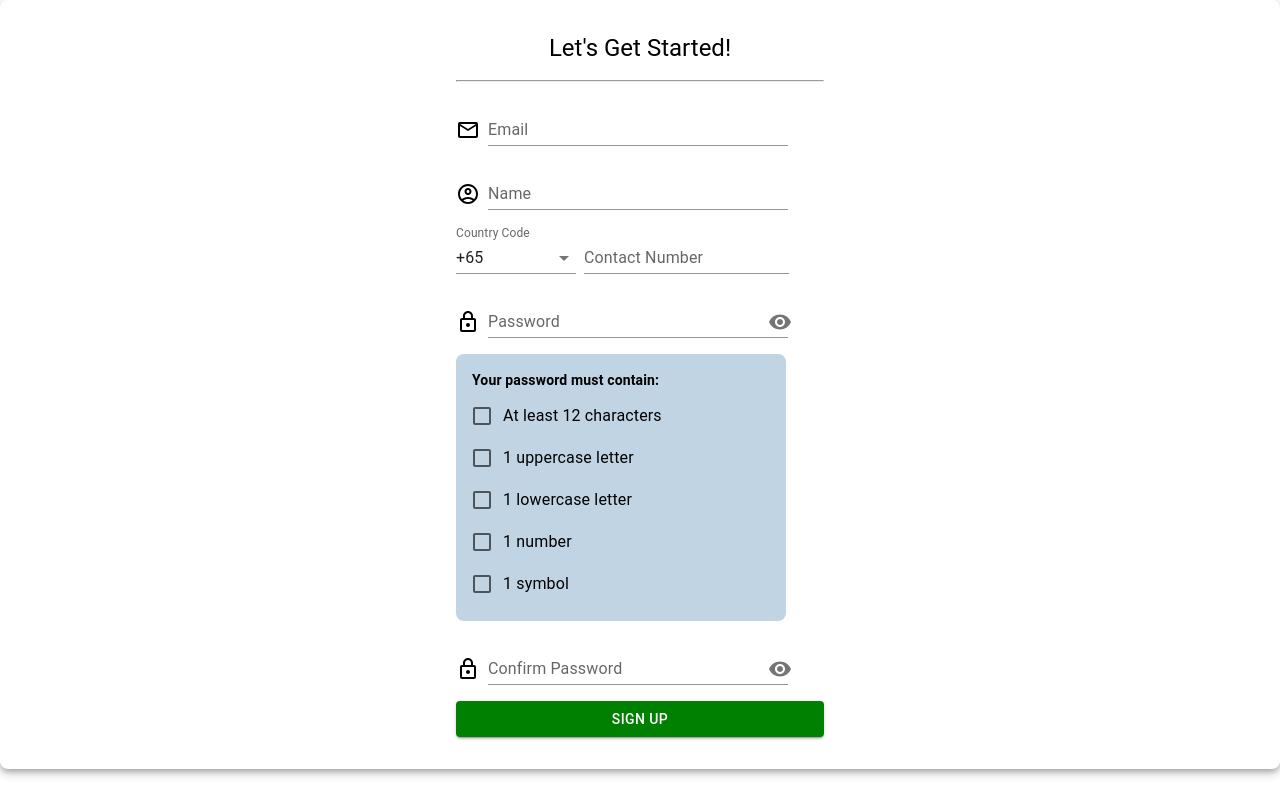
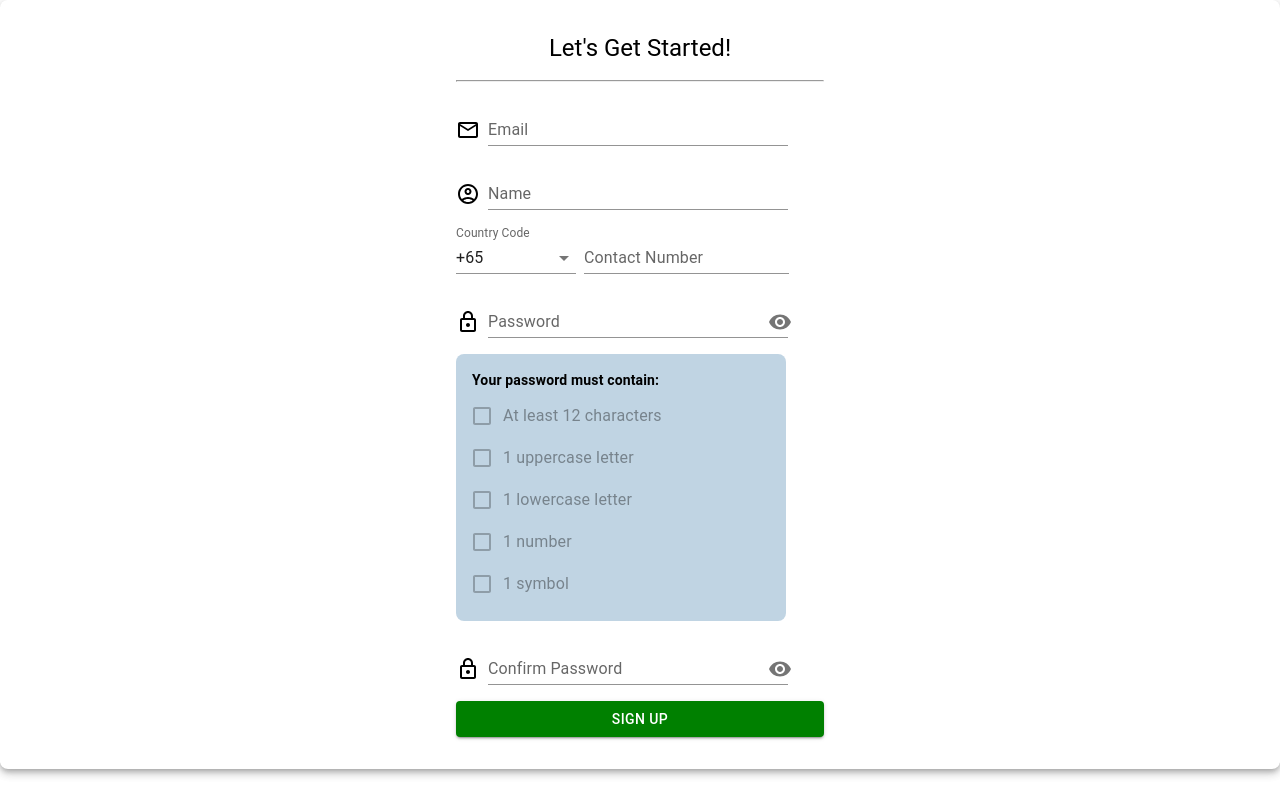
Before and after one commit to felixli1998/FYP-24_DCS__CodeAbility-Crew_EcoYah, a React (Create React App) app in the folder client/: page / in a window 1280 px wide. Built offline with nearby package versions, Linux system fonts and the light colour scheme.

Commit message:
feat: added more validation for password criteria & confirm password

```diff
--- a/client/src/components/CheckBox.tsx
+++ b/client/src/components/CheckBox.tsx
@@ -1,4 +1,4 @@
-import * as React from 'react';
+import { useState, useEffect } from 'react';
 import FormGroup from '@mui/material/FormGroup';
 import FormControlLabel from '@mui/material/FormControlLabel';
 import Checkbox from '@mui/material/Checkbox';
@@ -6,13 +6,37 @@ import Checkbox from '@mui/material/Checkbox';
 type CheckBoxProps = {
     type: string
     label: string[]
+    text: string
+    isValid: (arg: boolean) => void
 }
 
 export default function CheckBox(props: CheckBoxProps) {
+
+  const symbol = /[!@#$%^&*()_+\-=\[\]{};':"\\|,.<>\/?]+/;
+
+  console.log(props.text);
+
+  useEffect(() => {
+    const isPasswordValid = props.text.length >= 12 &&
+      /[A-Z]/.test(props.text) &&
+      /[a-z]/.test(props.text) &&
+      /\d/.test(props.text) &&
+      symbol.test(props.text);
+
+    props.isValid(isPasswordValid);
+
+  }, [props.text]);
+
+
   return (
     <FormGroup>
-        { props.label.map(function(label, i){
-            return <FormControlLabel control={<Checkbox />} label={label} key={i} />;
+        { props.label.map(function(label, i) {
+            return <FormControlLabel disabled control={<Checkbox checked={
+              (i === 0 && props.text.length >= 12) ||
+              (i === 1 && /[A-Z]/.test(props.text)) ||
+              (i === 2 && /[a-z]/.test(props.text)) ||
+              (i === 3 && /\d/.test(props.text)) ||
+              (i === 4 && symbol.test(props.text))} />} label={label} key={i} />;
         })}
     </FormGroup>
   );
--- a/client/src/components/TextFields.tsx
+++ b/client/src/components/TextFields.tsx
@@ -16,6 +16,7 @@ type TextFieldsProps = {
     type: string
     validate: boolean
     data: (type:string, arg: string) => void
+    error?: boolean
 }
 
 export default function TextFields(props: TextFieldsProps) {
@@ -42,6 +43,10 @@ export default function TextFields(props: TextFieldsProps) {
         console.log(event.target.value);
         setValue(event.target.value);
     };
+
+    // const handleDropdownChange = (event: any) => {
+    //   console.log(event.target.value);
+    // };
 
     console.log(value);
     props.data(props.type, value);
@@ -70,6 +75,7 @@ export default function TextFields(props: TextFieldsProps) {
                     suggested: true,
                   }}
                 getOptionLabel={(option) => "+" + option.phone}
+                // onChange={handleDropdownChange}
                 renderOption={(props, option) => (
                   <Box component="li" sx={{ '& > img': { mr: 2, flexShrink: 0 }, width: 100 }} {...props}>
                     <img
@@ -110,8 +116,8 @@ export default function TextFields(props: TextFieldsProps) {
                      : {} }
                 value={value}
                 onChange={handleInputChange}
-                error={props.validate && value === ""}
-                helperText={props.validate && value === "" ? helperText[props.type] : ""}
+                error={(props.validate && value === "") || (props.validate && props.error === false)}
+                helperText={(props.validate && value === "" ? helperText[props.type] : "") || (props.validate && props.error === false && props.type === "password" && "Please enter a valid password") || (props.validate && props.error === false && props.type === "confirm password" && "Please enter the same password") }
                 />
         </Box>
     );
--- a/client/src/pages/SignUp.tsx
+++ b/client/src/pages/SignUp.tsx
@@ -15,19 +15,32 @@ export default function SignUp() {
     const content: string[] = [ "At least 12 characters", "1 uppercase letter", "1 lowercase letter", "1 number", "1 symbol" ]
 
     const [validateForm, setValidateForm] = useState(false);
+    const [passwordText, setPasswordText] = useState("");
+    const [isPasswordValid, setIsPasswordValid] = useState(false);
+    const [isPasswordSame, setIsPasswordSame] = useState(false);
 
     const handleClickStatus = (status: boolean) => {
         setValidateForm(status);
     }
 
-    const formData: { [k: string] : string} = {};
+    const formData: { [key: string] : string } = {};
 
     const handleData = (type: string, data: string) => {
         console.log(type);
         console.log(data);
         formData[type] = data;
+        if (formData['password']) {
+          setPasswordText(formData['password']);
+        }
+        if (formData['password'] && formData['confirm password'] && formData['password'] === formData['confirm password']) {
+          setIsPasswordSame(true);
+        }
     }
     console.log(formData);
+
+    const handlePwdCriteria = (status: boolean) => {
+        setIsPasswordValid(status);
+    }
 
     return (
       <ThemeProvider theme={theme}>
@@ -48,12 +61,12 @@ export default function SignUp() {
               <TextFields label="Email" type="email" validate={validateForm} data={handleData}></TextFields>
               <TextFields label="Name" type="name" validate={validateForm} data={handleData}></TextFields>
               <TextFields label="Contact Number" type="number" validate={validateForm} data={handleData}></TextFields>
-              <TextFields label="Password" type="password" validate={validateForm} data={handleData}></TextFields>
+              <TextFields label="Password" type="password" validate={validateForm} data={handleData} error={isPasswordValid}></TextFields>
               <Box sx={{ backgroundColor: "rgba(7, 83, 142, 0.25)", padding: 2, borderRadius: 2, width: 330 }}>
                 <Typography variant="body2" gutterBottom><b>Your password must contain:</b></Typography>
-                <Checkboxes type="password" label={content}></Checkboxes>
+                <Checkboxes type="password" label={content} text={passwordText} isValid={handlePwdCriteria}></Checkboxes>
               </Box>
-              <TextFields label="Confirm Password" type="confirm password" validate={validateForm} data={handleData}></TextFields>
+              <TextFields label="Confirm Password" type="confirm password" validate={validateForm} data={handleData} error={isPasswordSame}></TextFields>
               <LongButtons label="Sign Up" clickStatus={handleClickStatus}></LongButtons>
             </Stack>
         </Box>
```
